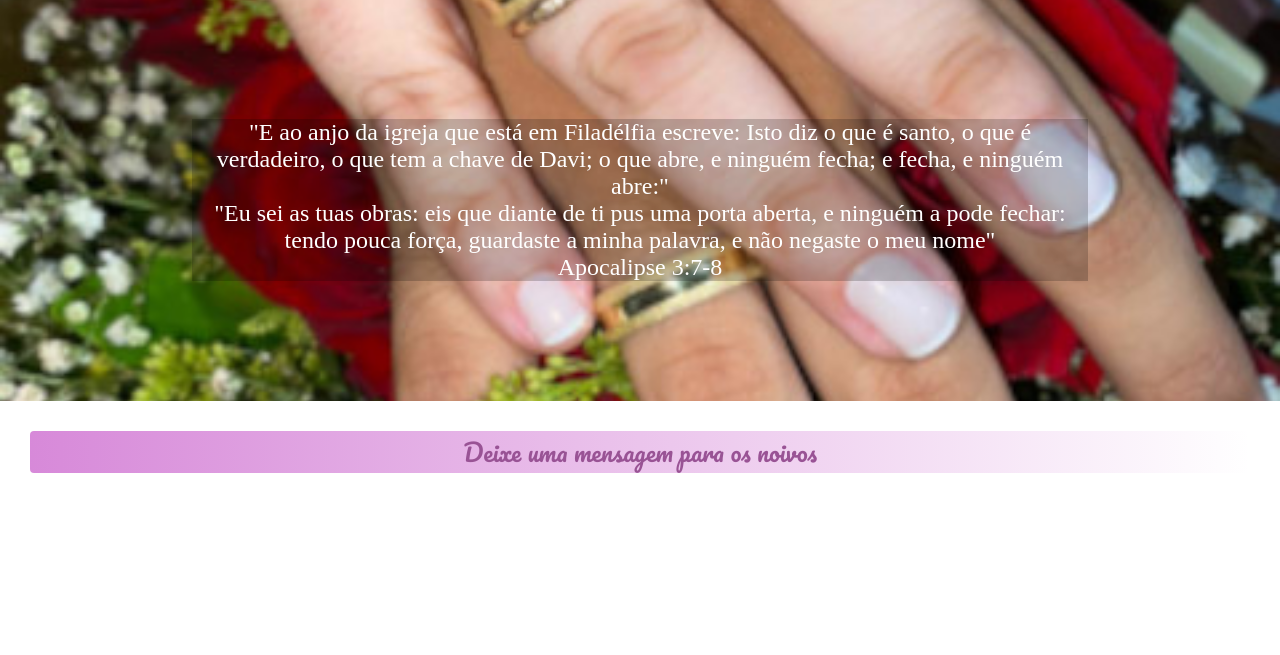
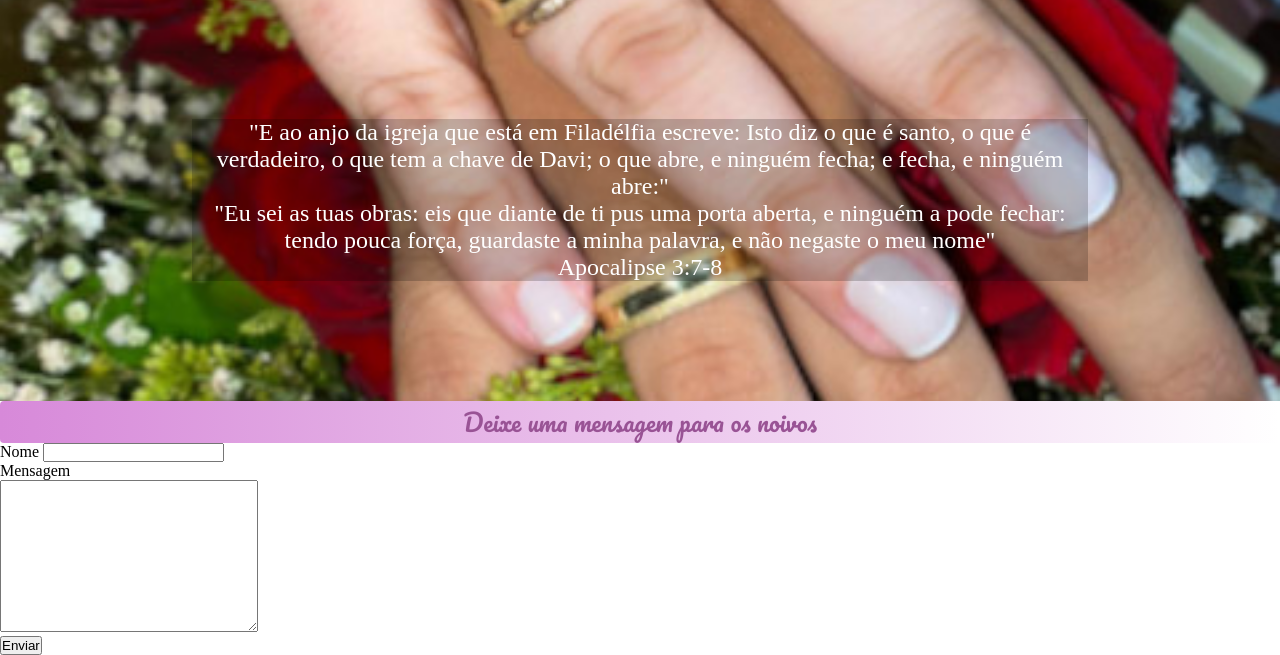
Before and after one commit to Ryk131/D-R, a PHP site: page / in a window 1280 px wide. Shown: the part 2388-3043 px from the top of the page. Before the commit the page ends 2861 px from the top, so only its background shows below. Run offline with PHP 8.4, Linux system fonts and the light colour scheme; some web fonts are replaced.

Commit message:
ult 29-03-24

```diff
--- a/estilos/style.css
+++ b/estilos/style.css
@@ -168,7 +168,7 @@ nav > a:hover {
     border-radius: 5px;
 }
 
-#local, #msg {
+#local {
     padding: 30px;
     text-align: center;
 }
@@ -221,3 +221,7 @@ nav > a:hover {
     margin: auto;
     margin-top: 20px;
 }
+
+#msg > h2 {
+    text-align: center;
+}
--- a/index.html
+++ b/index.html
@@ -10,7 +10,7 @@
     <header>
         <h1>Danielly & Rykelmy</h1>
         <nav>
-            <a href="#">Início</a>
+            <a href="index.html">Início</a>
             <a href="#">Local e Hora</a>
             <a href="#">Confirmar Presença</a>
             <a href="#" id="bl_msg">Mensagem para os noivos</a>
@@ -78,7 +78,18 @@
         <section id="msg">
             <h2>Deixe uma mensagem para os noivos</h2>
             <form action="mensagem.php" method="post">
+                <p>
+                    <label for="nome">Nome</label>
+                    <input type="text" name="nome" id="nome">
+                </p>
 
+                <p>
+                    <label for="imsg">Mensagem</label><br>
+                    <textarea name="msg" id="imsg" cols="30" rows="10"></textarea>
+                </p>
+                <p>
+                    <input type="submit" value="Enviar">
+                </p>
             </form>
         </section>
     </main>
```
